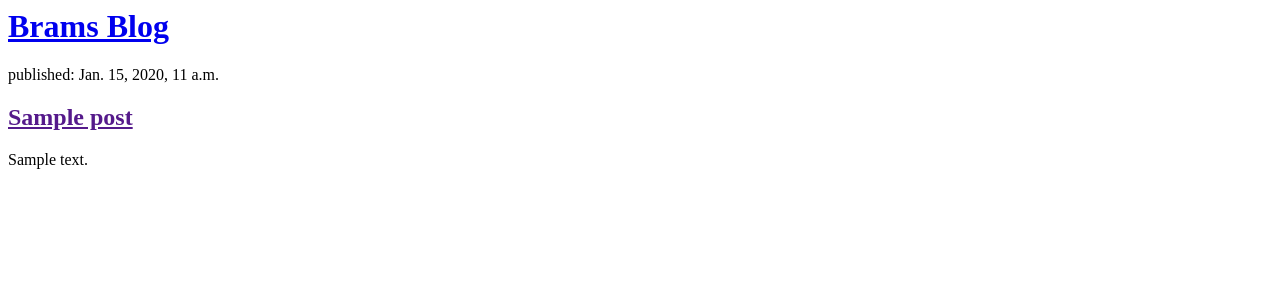
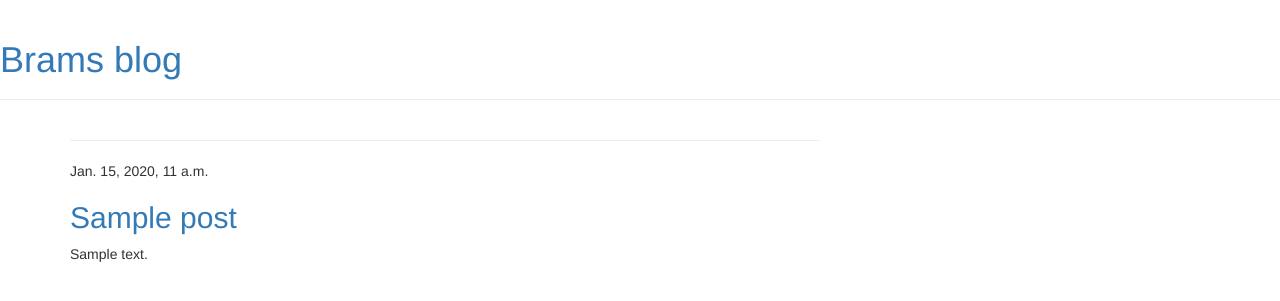
Before and after one commit to bramerto/djangotutorial, a Django app: page / in a window 1280 px wide. Shown: the top 301 px of the page. Run offline with Django 3.2, Linux system fonts and the light colour scheme; tables that the repository leaves empty hold one stand-in row (values such as "Sample post"); some libraries are stand-ins or nearby versions.

Commit message:
added some more functionality

```diff
--- /dev/null
+++ b/blog/templates/blog/base.html
@@ -0,0 +1,23 @@
+{% load static %}
+<html>
+    <head>
+        <title>Brams blog</title>
+        <link rel="stylesheet" href="//maxcdn.bootstrapcdn.com/bootstrap/3.2.0/css/bootstrap.min.css">
+        <link rel="stylesheet" href="//maxcdn.bootstrapcdn.com/bootstrap/3.2.0/css/bootstrap-theme.min.css">
+        <link href='//fonts.googleapis.com/css?family=Lobster&subset=latin,latin-ext' rel='stylesheet' type='text/css'>
+        <link rel="stylesheet" href="{% static 'css/blog.css' %}">
+    </head>
+    <body>
+        <div class="page-header">
+            <h1><a href="/">Brams blog</a></h1>
+        </div>
+        <div class="content container">
+            <div class="row">
+                <div class="col-md-8">
+                {% block content %}
+                {% endblock %}
+                </div>
+            </div>
+        </div>
+    </body>
+</html>
--- a/blog/templates/blog/post_list.html
+++ b/blog/templates/blog/post_list.html
@@ -1,17 +1,14 @@
-<html>
-    <head>
-        <title>Brams blog</title>
-    </head>
-    <body>
-        <div>
-            <h1><a href="/">Brams Blog</a></h1>
-        </div>
-        {% for post in posts %}
-        <div>
-            <p>published: {{ post.published_date }}</p>
-            <h2><a href="">{{ post.title }}</a></h2>
+{% extends 'blog/base.html' %}
+
+{% block content %}
+    {% for post in posts %}
+        <hr>
+        <div class="post">
+            <div class="date">
+                {{ post.published_date }}
+            </div>
+            <h2><a href="{% url 'post_detail' pk=post.pk %}">{{ post.title }}</a></h2>
             <p>{{ post.text|linebreaksbr }}</p>
         </div>
-        {% endfor %}
-    </body>
-</html>
+    {% endfor %}
+{% endblock %}
--- a/blog/urls.py
+++ b/blog/urls.py
@@ -3,4 +3,5 @@ from . import views
 
 urlpatterns = [
     path('', views.post_list, name='post_list'),
+    path('post/<int:pk>/', views.post_detail, name='post_detail'),
 ]
--- a/blog/views.py
+++ b/blog/views.py
@@ -1,4 +1,4 @@
-from django.shortcuts import render
+from django.shortcuts import render, get_object_or_404
 from django.utils import timezone
 from .models import Post
 
@@ -7,3 +7,7 @@ from .models import Post
 def post_list(request):
     posts = Post.objects.filter().order_by('published_date')
     return render(request, 'blog/post_list.html', {'posts': posts})
+
+def post_detail(request, pk):
+    post = get_object_or_404(Post, pk=pk)
+    return render(request, 'blog/post_detail.html', {'post': post})
```
Also changed, not shown: blog/templates/blog/post_detail.html (added, +11 -0 lines).
